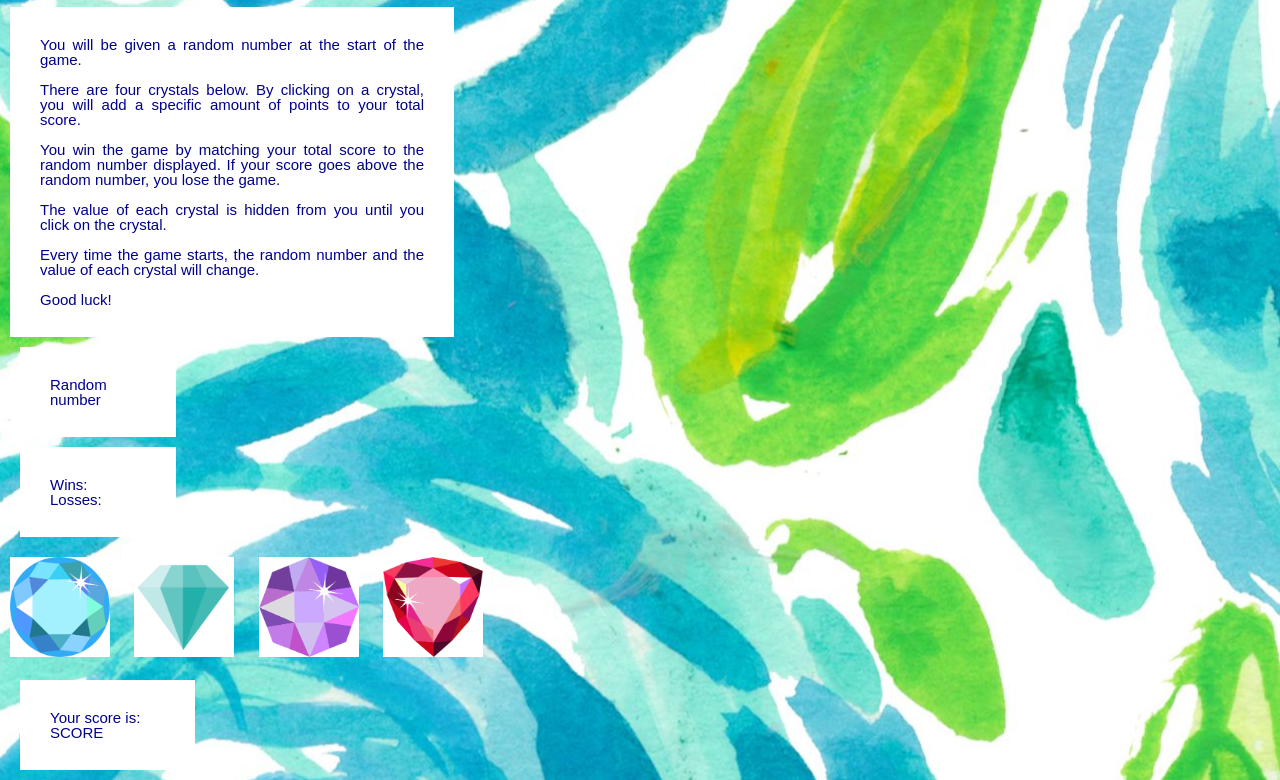
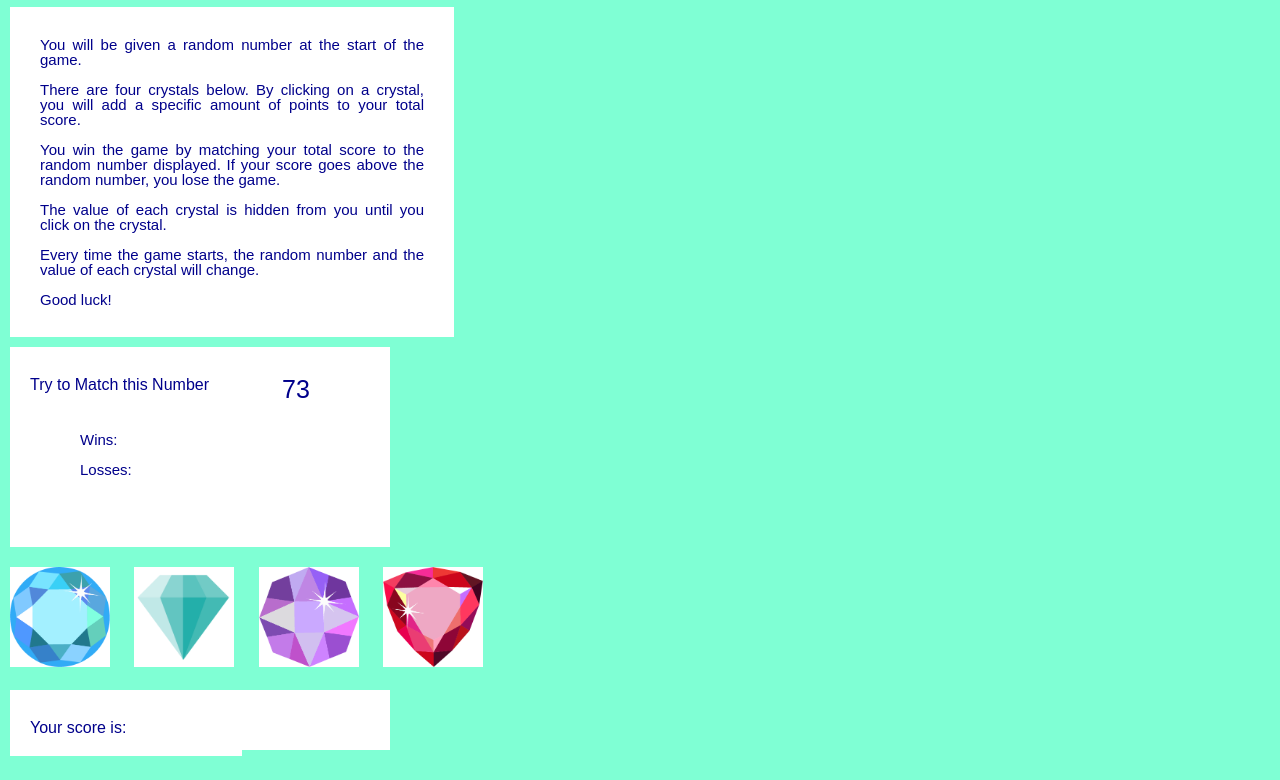
Before and after one commit to kayleybannister/unit-4-game, a plain HTML site: page index.html in a window 1280 px wide. Shown: the part 123-903 px from the top of the page. Drawn offline with nearby package versions, Linux system fonts and the light colour scheme.

Commit message:
added click events when each crystal is clicked, the number is displayed in the score and added if/else statement if the score goes above the random number

```diff
--- a/assets/css/style.css
+++ b/assets/css/style.css
@@ -1,6 +1,5 @@
 body {
-    background-image: url(../images/background.jpg);
-    background-position: right;
+    background-color: aquamarine;
     font-family: Arial, Helvetica, sans-serif;
     color: darkblue;
 }
@@ -22,26 +21,42 @@ h1 {
     text-align: center;
 }
 
+h2 {
+    width: 15%;
+    margin: 10px;
+    background-color: white;
+    padding: 20px;
+    float: left;
+}
+
 p {
     font-size: 15px;
     text-align: justify;
-    background-color: white;
     width: 30%;
     padding: 30px;
     margin: 10px;
+    background-color: white;
 }
 
 #random-number {
+    background-color: white;
     margin: 10px;
-    width: 25%;
+    width: 5%;
+    padding: 20px;
+    font-size: 25px;
+    float: left;
 }
 
 #win-lose {
     margin: 10px;
     width: 25%;
+    background-color: white;
+    padding: 30px;
 }
 
 #score {
     margin: 10px;
-    width: 30%;
+    width: 25%;
+    background-color: white;
+    padding: 30px;
 }
--- a/assets/javascript/game.js
+++ b/assets/javascript/game.js
@@ -22,3 +22,39 @@ console.log(randomNumber);
 //value of each crystal
 var crystalValue = Math.floor(Math.random() * (12-1+1) + 1);
 console.log(crystalValue);
+
+$(document).ready(function() {
+
+
+$("#random-number").text(randomNumber);
+
+    $("#blue").on("click", function() {
+        blueCrystal = crystalValue;
+        $("#score").text(crystalValue);
+    });
+
+    $("#green").on("click", function() {
+        greenCrystal = crystalValue;
+        $("#score").text(crystalValue);
+    });
+
+    $("#purple").on("click", function() {
+        purpleCrystal = crystalValue;
+        $("#score").text(crystalValue);
+    });
+
+    $("#red").on("click", function() {
+        redCrystal = crystalValue;
+        $("#score").text(crystalValue);
+    });
+
+    if (crystalValue > randomNumber) {
+        alert("You have gone above the random number. You lose!");
+        losses++;
+    }
+
+    else if (crystalValue === randomNumber) {
+        wins++;
+    }
+//ends the entire function
+});
--- a/index.html
+++ b/index.html
@@ -45,13 +45,15 @@ Every time the game starts, the random number and the value of each crystal will
 Good luck!</p>
 
 <!--holds the div for the random number to be displayed-->
-<div id="random-number">
-    <p>Random number</p>
+<div>
+    <h2>Try to Match this Number</h2>
+    <p id="random-number"></p>
 </div>
 
 <!--holds the div for the number of wins and losses-->
 <div id="win-lose">
     <p>Wins:
+    <br>
     <br>
     Losses:</p>
 </div>
@@ -64,10 +66,9 @@ Good luck!</p>
 </div>
 
 <!--holds the score for each crystal clicked-->
-<div id="score">
-    <p>Your score is:
-    <br>
-    SCORE</p>
+<div>
+    <h2>Your score is:</h2>
+    <p id="score"></p>
 </div>
 <!--link to game.js-->
 <script src="assets/javascript/game.js"></script>
```
